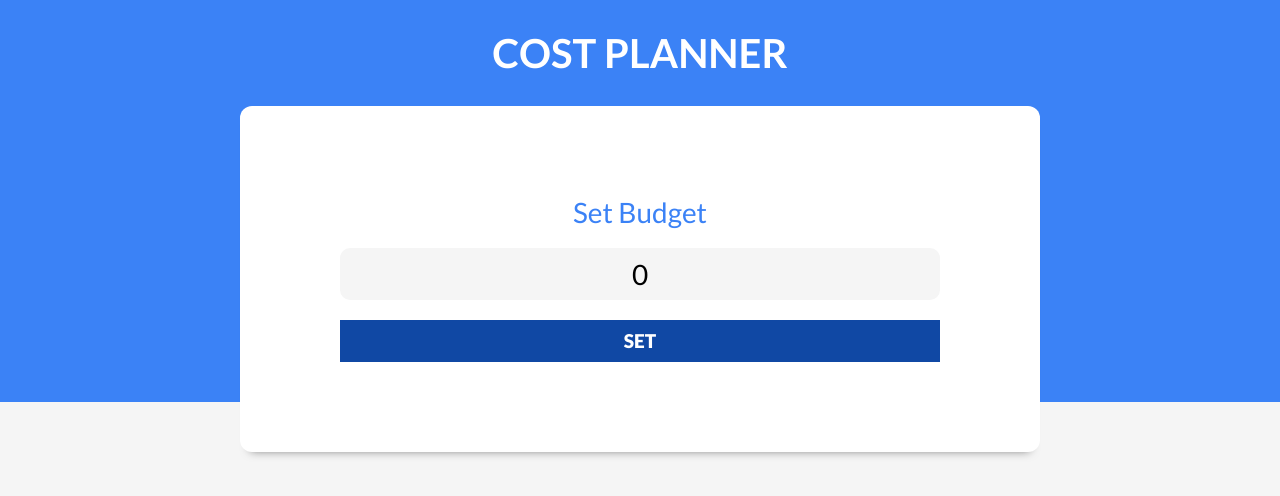
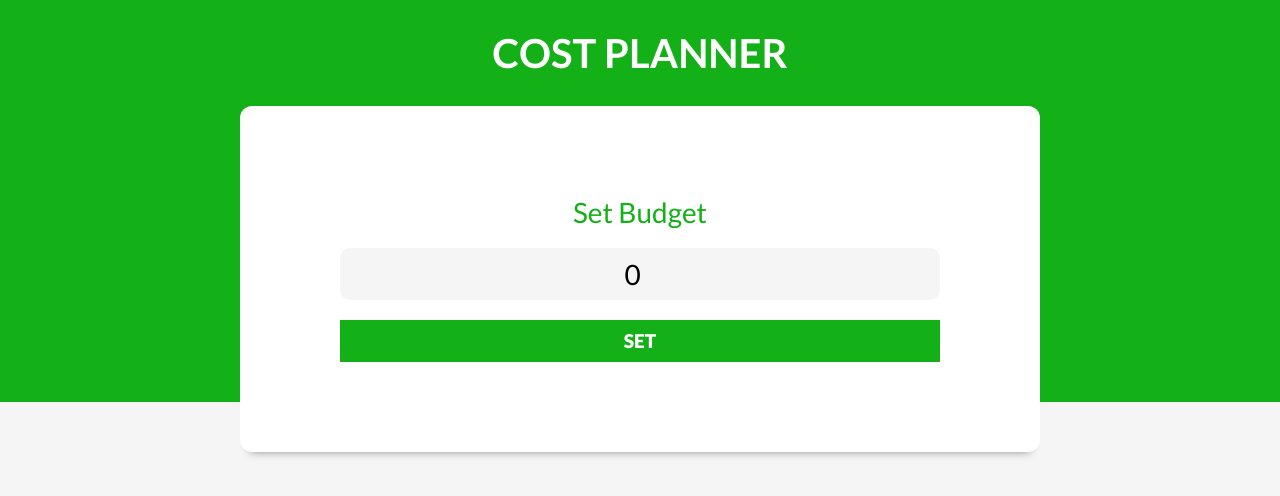
Before and after one commit to davidnavarretea/CostPlanner, a React (Vite) app: page / in a window 1280 px wide. Shown: the top 496 px of the page. Built offline with nearby package versions, Linux system fonts and the light colour scheme.

Commit message:
New Budget Component and logical

```diff
--- a/src/App.jsx
+++ b/src/App.jsx
@@ -3,11 +3,14 @@ import Header from './components/Header'
 
 const App = () => {
   const [budget, setBudget] = useState(0)
+  const [validationBudget, setValidationBudget] = useState(false)
   return (
     <>
       <Header
       budget = {budget}
       setBudget = {setBudget}
+      validationBudget = {validationBudget}
+      setValidationBudget = {setValidationBudget}
       />
     </>
   )
--- /dev/null
+++ b/src/components/Budgetcontrol.jsx
@@ -0,0 +1,28 @@
+const Budgetcontrol = ({budget}) => {
+    const formatAmount = c => {
+        return c.toLocaleString('en-US', {
+            style: 'currency',
+            currency: 'USD'
+        })
+    }
+  return (
+    <div className="contenedor contenedor-presupuesto sombra dos-columnas">
+        <div>
+            <p>Graph</p>
+        </div>
+        <div className="contenido-presupuesto">
+            <p>
+                <span>Budget: </span> {formatAmount(budget)}
+            </p>
+            <p>
+                <span>Available: </span> {formatAmount(0)}
+            </p>
+            <p>
+                <span>Spent: </span> {formatAmount(0)}
+            </p>
+        </div>
+    </div>
+  )
+}
+
+export default Budgetcontrol
--- a/src/components/Header.jsx
+++ b/src/components/Header.jsx
@@ -1,13 +1,21 @@
+import Budgetcontrol from "./Budgetcontrol"
 import Newbudget from "./Newbudget"
 
-const Header = ({budget, setBudget}) => {
+const Header = ({budget, setBudget, validationBudget, setValidationBudget}) => {
   return (
     <header>
       <h1>Cost Planner</h1>
-      <Newbudget
-      budget = {budget}
-      setBudget = {setBudget}
-      />
+      {validationBudget ?
+        <Budgetcontrol
+        budget = {budget}
+        /> : (
+        <Newbudget
+        budget = {budget}
+        setBudget = {setBudget}
+        setValidationBudget = {setValidationBudget}
+        />
+      )
+      }
     </header>
   )
 }
--- a/src/components/Newbudget.jsx
+++ b/src/components/Newbudget.jsx
@@ -1,16 +1,18 @@
 import { useState } from "react"
 import Message from "./Message"
 
-const Newbudget = ({budget, setBudget}) => {
+const Newbudget = ({budget, setBudget, setValidationBudget}) => {
   const [message, setMessage] = useState('')
   const handleBudget = e => {
     e.preventDefault()
-    if(Number(budget) && Number(budget) > 0){
-      setMessage('Valid budget')
-    } else {
+    if(!budget || budget < 0){
       setMessage('Invalid budget')
+      setValidationBudget(false)
+      return
     }
-  }
+    setMessage('')
+    setValidationBudget(true)
+    }
   return (
     <div className="contenedor-presupuesto contenedor sombra">
       <form onSubmit={handleBudget} className="formulario">
@@ -18,9 +20,9 @@ const Newbudget = ({budget, setBudget}) => {
           <label>Set Budget</label>
           <input
             className="nuevo-presupuesto"
-            type="text"
+            type="number"
             value={budget}
-            onChange={e => setBudget(e.target.value)}
+            onChange={e => setBudget(Number(e.target.value))}
           />
         </div>
         <input
--- a/src/index.css
+++ b/src/index.css
@@ -1,5 +1,5 @@
 :root {
-    --azul: #3b82f6;
+    --azul: #14B018;
     --blanco: #ffffff;
     --gris-claro: #f5f5f5;
     --gris: #94a3b8;
@@ -99,7 +99,7 @@ header h1 {
     font-size: 1.6rem;
 }
 .formulario input[type="submit"] {
-    background-color: #1048a4;
+    background-color: #14B018;
     border: none;
     padding: 1rem;
     text-align: center;
@@ -118,7 +118,7 @@ header h1 {
     }
 }
 .formulario input[type="submit"]:hover {
-    background-color: #042a67;
+    background-color: #14b019da;
     cursor: pointer;
 }
 
@@ -144,8 +144,6 @@ header h1 {
     background-color: var(--blanco);
     border-left: 5px solid #b91c1c;
     color: #b91c1c;
-}
-.alerta.success {
 }
 
 .contenedor {
```
